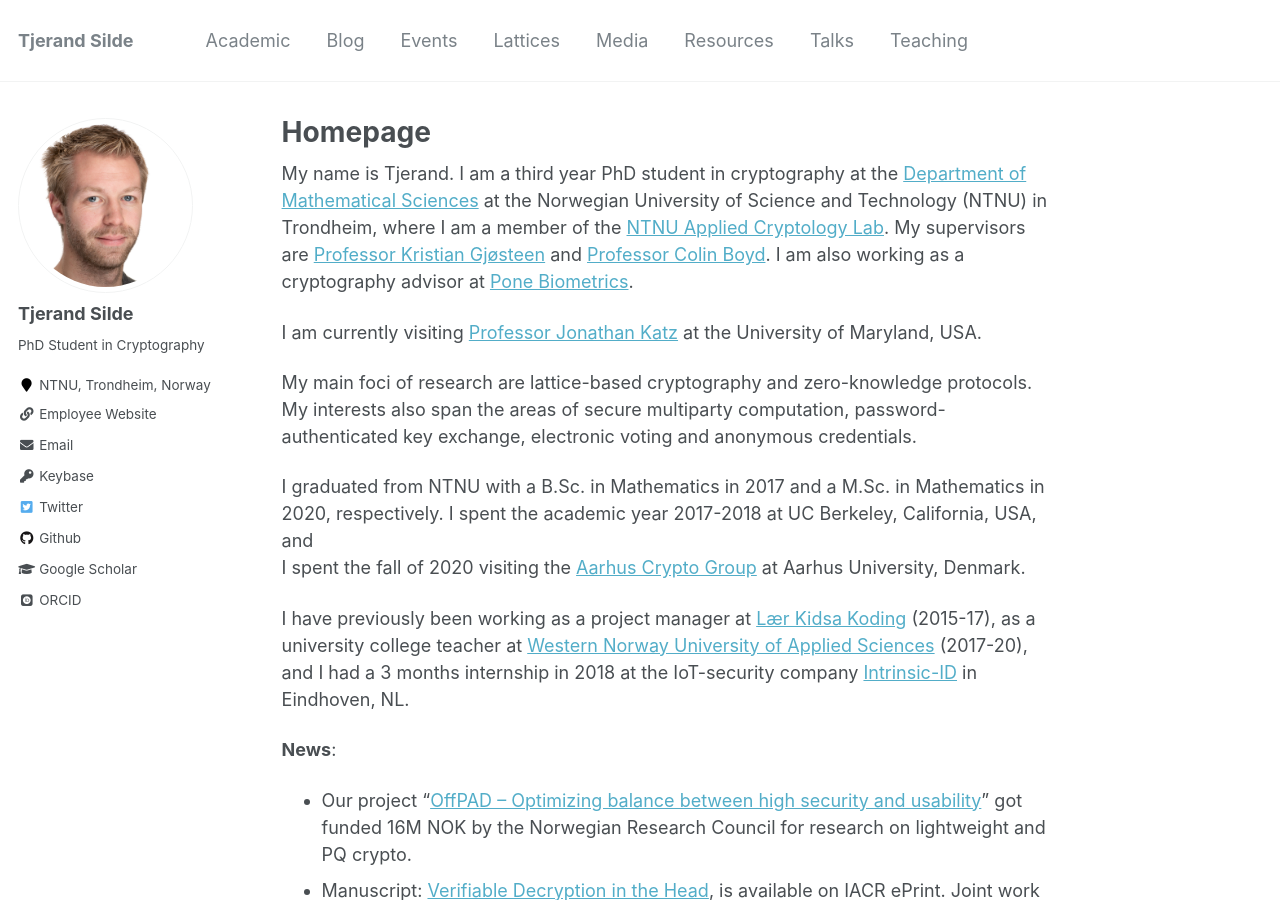
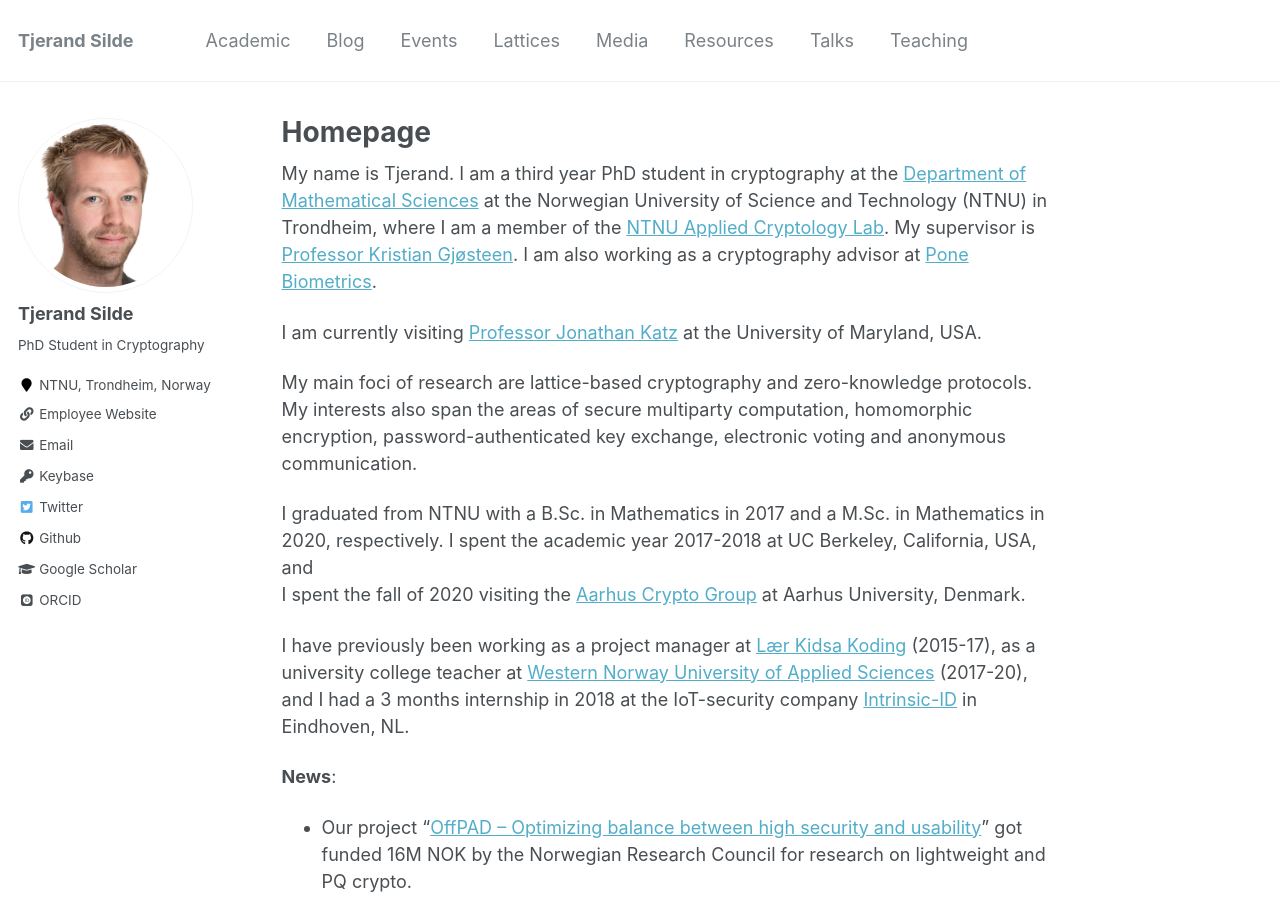
Before and after one commit to tjesi/tjesi.github.io, a Jekyll site: the page built from _pages/about.md, in a window 1280 px wide and 900 px high. Built offline with Jekyll 4.4.1, drawn with Linux system fonts in a browser that asks for light colours; some web fonts are replaced.

Commit message:
Update about.md

```diff
--- a/_pages/about.md
+++ b/_pages/about.md
@@ -8,12 +8,12 @@
   - /about.html
 ---
 
-My name is Tjerand. I am a third year PhD student in cryptography at the [Department of Mathematical Sciences](https://www.ntnu.edu/imf) at the Norwegian University of Science and Technology (NTNU) in Trondheim, where I am a member of the [NTNU Applied Cryptology Lab](https://www.ntnu.edu/iik/nacl-lab). My supervisors are [Professor Kristian Gjøsteen](https://www.ntnu.edu/employees/kristian.gjosteen) and [Professor Colin Boyd](https://www.ntnu.edu/employees/colin.boyd). I am
+My name is Tjerand. I am a third year PhD student in cryptography at the [Department of Mathematical Sciences](https://www.ntnu.edu/imf) at the Norwegian University of Science and Technology (NTNU) in Trondheim, where I am a member of the [NTNU Applied Cryptology Lab](https://www.ntnu.edu/iik/nacl-lab). My supervisor is [Professor Kristian Gjøsteen](https://www.ntnu.edu/employees/kristian.gjosteen). I am
 also working as a cryptography advisor at [Pone Biometrics](https://ponebiometrics.com).
 
 I am currently visiting [Professor Jonathan Katz](http://www.cs.umd.edu/~jkatz) at the University of Maryland, USA.
 
-My main foci of research are lattice-based cryptography and zero-knowledge protocols. My interests also span the areas of secure multiparty computation, password-authenticated key exchange, electronic voting and anonymous credentials.
+My main foci of research are lattice-based cryptography and zero-knowledge protocols. My interests also span the areas of secure multiparty computation, homomorphic encryption, password-authenticated key exchange, electronic voting and anonymous communication.
 
 I graduated from NTNU with a B.Sc. in Mathematics in 2017 and a M.Sc. in Mathematics in 2020, respectively. I spent the academic year 2017-2018 at UC Berkeley, California, USA, and\
 I spent the fall of 2020 visiting the [Aarhus Crypto Group](https://users-cs.au.dk/orlandi/cryptogroup) at Aarhus University, Denmark.
```
